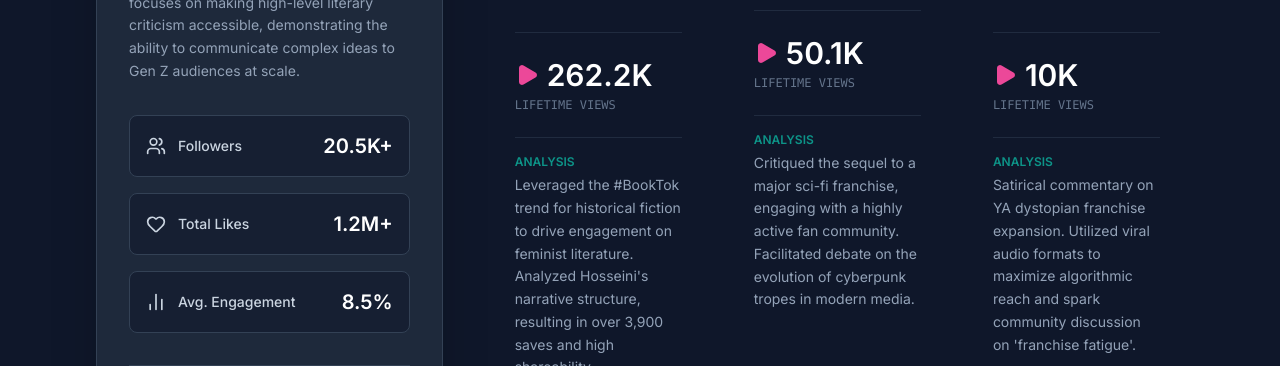
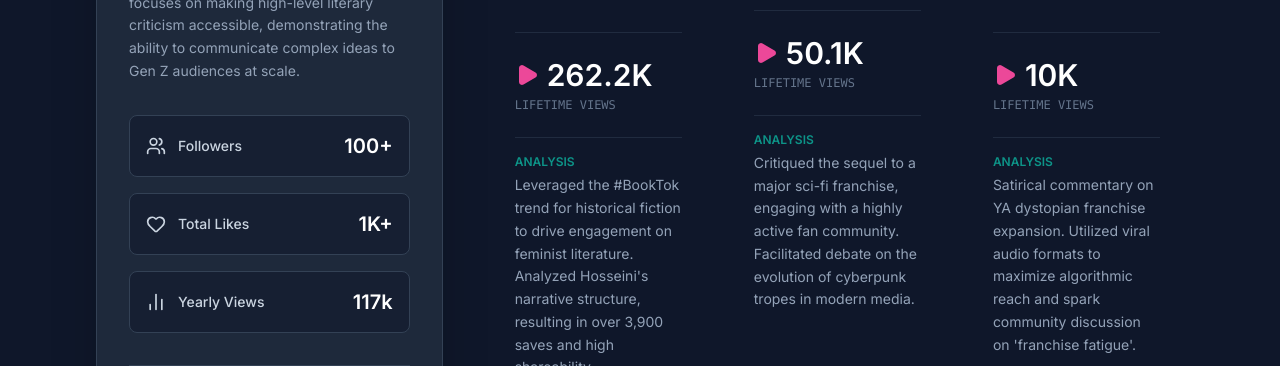
Before and after one commit to CodingSquid426/personal-website, a React (Vite) app: page / in a window 1280 px wide. Shown: the part 6840-7206 px from the top of the page. Built offline with nearby package versions, Linux system fonts and the light colour scheme; no server answers.

Commit message:
correction

```diff
--- a/components/Audience.tsx
+++ b/components/Audience.tsx
@@ -5,17 +5,17 @@ import { Smartphone, TrendingUp, Users, Heart, Play, BarChart2, ExternalLink } f
 const contentStats = [
   {
     label: "Followers",
-    value: "20.5K+", // Update this with your actual follower count
+    value: "100+", // Update this with your actual follower count
     icon: <Users size={20} />
   },
   {
     label: "Total Likes",
-    value: "1.2M+", // Update this with your actual total likes
+    value: "1K+", // Update this with your actual total likes
     icon: <Heart size={20} />
   },
   {
-    label: "Avg. Engagement",
-    value: "8.5%", // Update based on your analytics
+    label: "Yearly Views",
+    value: "117k", // Update based on your analytics
     icon: <BarChart2 size={20} />
   }
 ];
```
